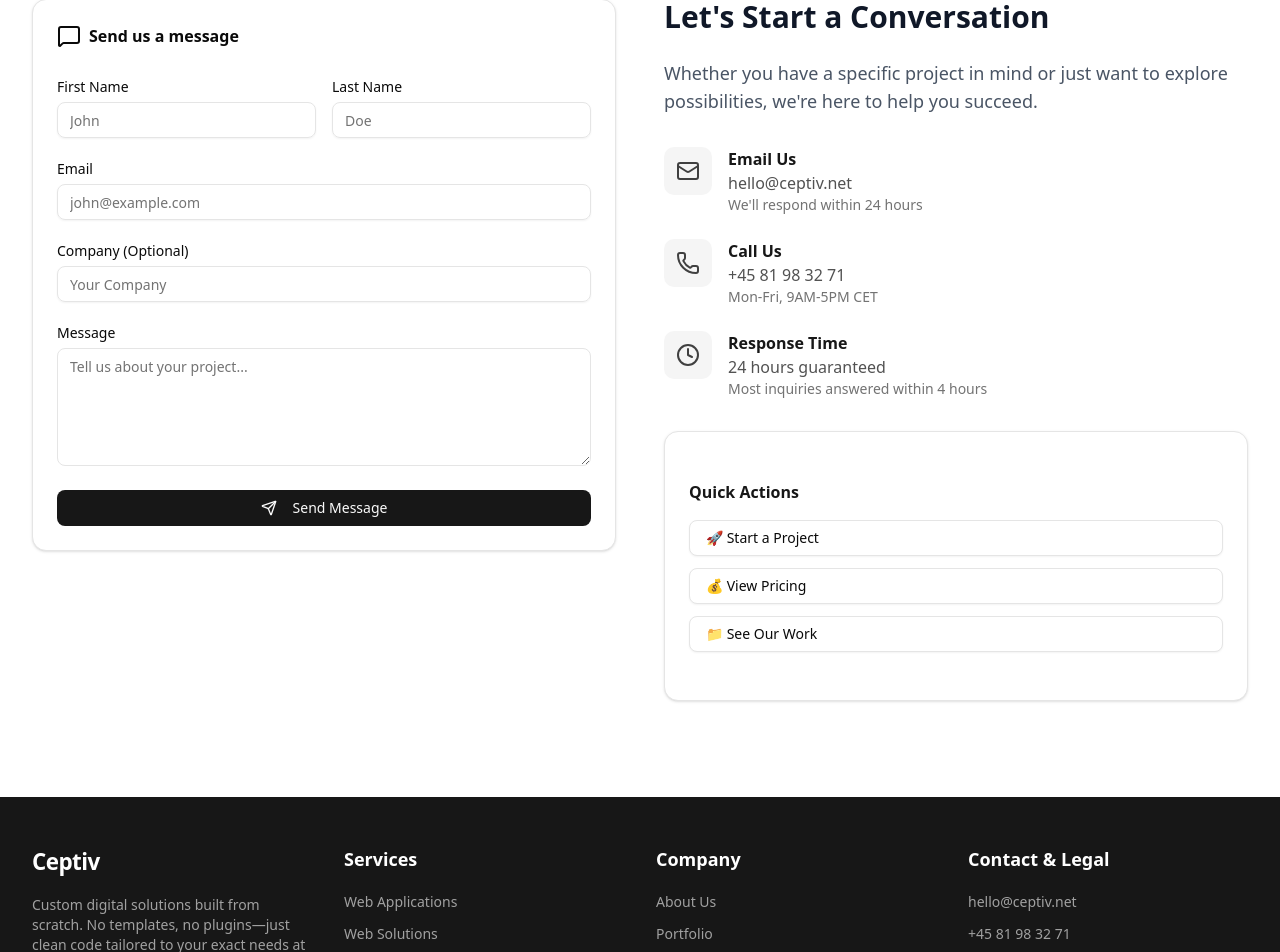
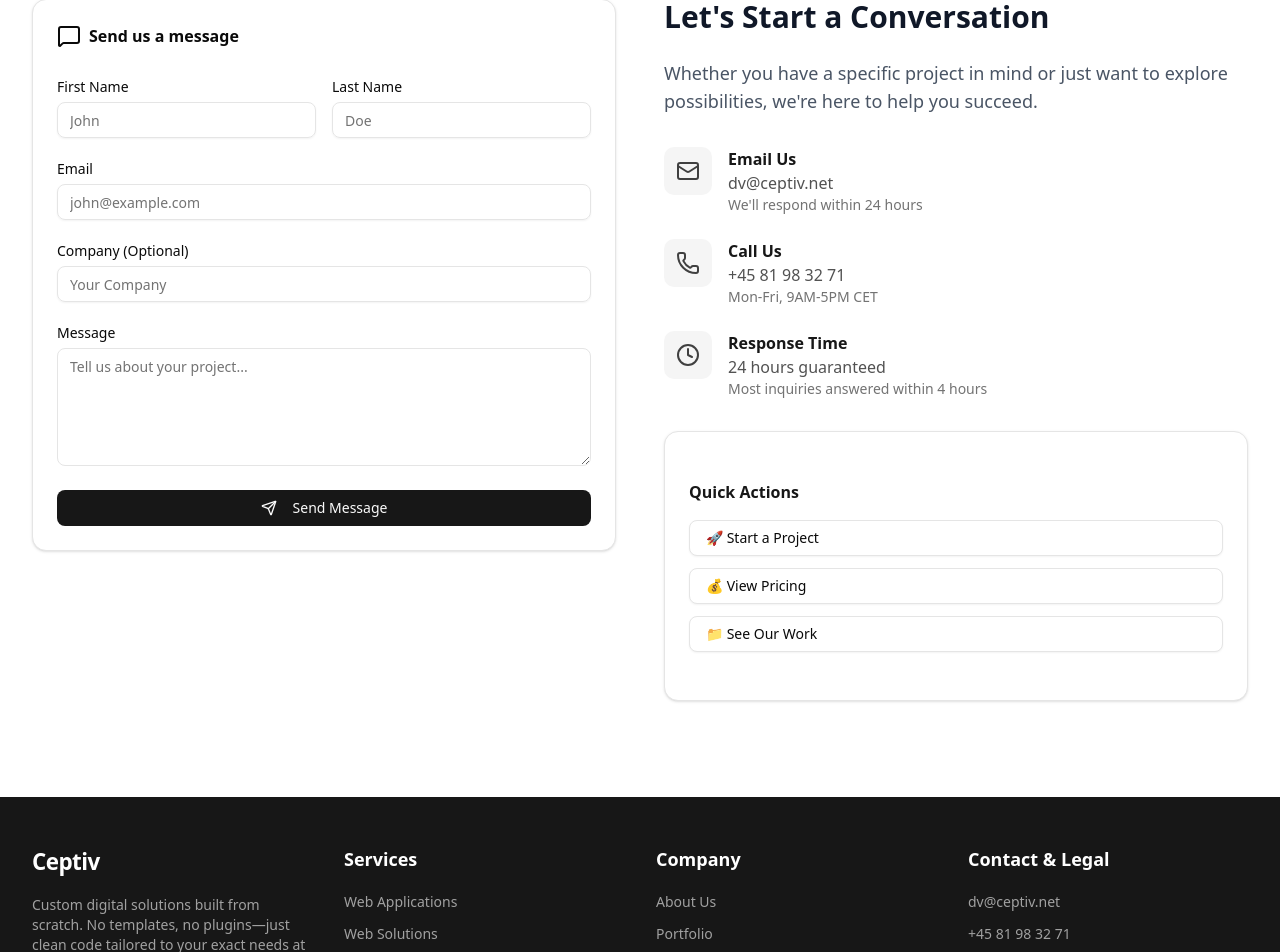
Before and after one commit to acentar/ceptiv.net, a Next.js app: page /contact in a window 1280 px wide. Shown: the part 437-1389 px from the top of the page. Built offline with nearby package versions, Linux system fonts and the light colour scheme; no server answers; the database is empty.

Commit message:
fix: Update main email to dv@ceptiv.net

```diff
--- a/src/app/contact/page.tsx
+++ b/src/app/contact/page.tsx
@@ -117,7 +117,7 @@ export default function ContactPage() {
                   </div>
                   <div>
                     <h3 className="font-semibold text-neutral-900">Email Us</h3>
-                    <p className="text-neutral-600">hello@ceptiv.net</p>
+                    <p className="text-neutral-600">dv@ceptiv.net</p>
                     <p className="text-sm text-neutral-500">We'll respond within 24 hours</p>
                   </div>
                 </div>
--- a/src/components/layout/footer.tsx
+++ b/src/components/layout/footer.tsx
@@ -96,10 +96,10 @@ export function Footer() {
             <ul className="space-y-2">
               <li>
                 <a
-                  href="mailto:hello@ceptiv.net"
+                  href="mailto:dv@ceptiv.net"
                   className="text-neutral-400 hover:text-white transition-colors text-sm"
                 >
-                  hello@ceptiv.net
+                  dv@ceptiv.net
                 </a>
               </li>
               <li>
--- a/src/components/layout/navigation.tsx
+++ b/src/components/layout/navigation.tsx
@@ -231,11 +231,11 @@ export function Navigation() {
                       </p>
                       <div className="space-y-4">
                         <a
-                          href="mailto:hello@ceptiv.net"
+                          href="mailto:dv@ceptiv.net"
                           className="flex items-center space-x-3 text-neutral-400 hover:text-white transition-colors"
                         >
                           <Mail className="w-5 h-5" />
-                          <span>hello@ceptiv.net</span>
+                          <span>dv@ceptiv.net</span>
                         </a>
                         <a
                           href="tel:+4581983271"
```
